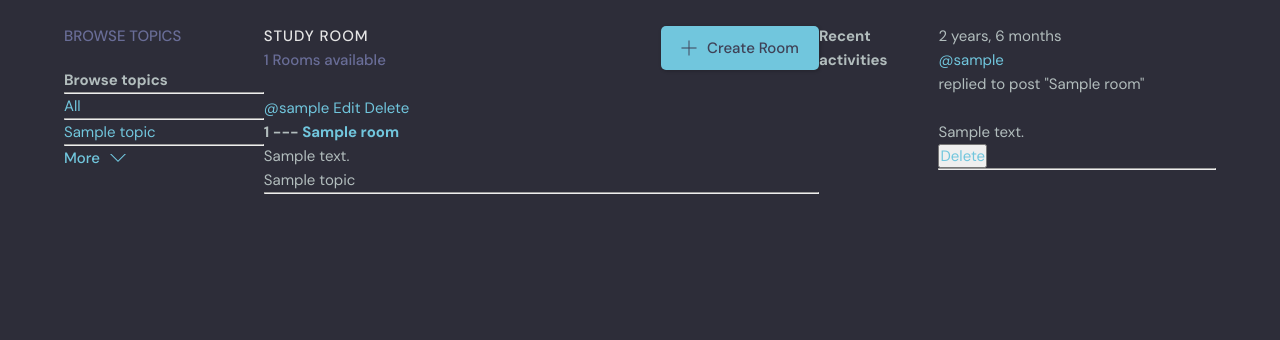
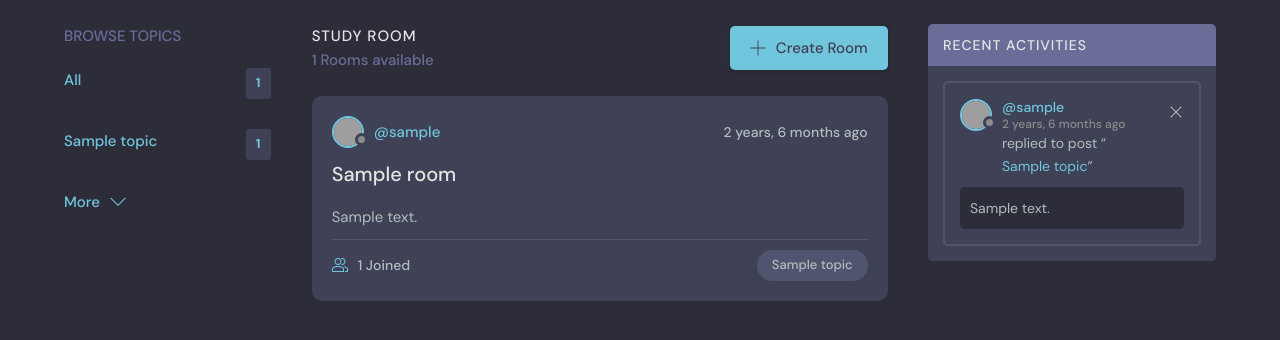
Before and after one commit to alejandroBarraza/chatApp, a Django app: page / in a window 1280 px wide. Shown: the part 76-416 px from the top of the page. Run offline with Django 4.2, Linux system fonts and the light colour scheme; a user stored in the database is signed in; tables that the repository leaves empty hold one stand-in row (values such as "Sample post"); grey boxes are pictures that could not be loaded.

Commit message:
update feed components

```diff
--- a/base/templates/base/activity_feed_component.html
+++ b/base/templates/base/activity_feed_component.html
@@ -1,23 +1,38 @@
-<h2>Recent activities</h2>
-{% for act in activity_feed  %}
-<div class="activity-user">
-    <small>{{act.created|timesince}}</small>
-    <br>
-    <a href="{% url 'profile' act.user.id %}">@{{act.user}}</a>
-    <p>replied to post "{{act.room}}"</p>
-    <br>
-    <p>{{act.body}}</p>
-    {% if request.user == act.user %}
-    <div class="comment-form">
-        <form method="POST" actions="">
-            {% csrf_token %}
-            <button>
-                <a href="{% url 'delete-message' act.id %}">Delete</a>
-            </button>
-        </form>
+<div class="activities">
+    <div class="activities__header">
+      <h2>Recent Activities</h2>
     </div>
-    <hr>
-    {% endif %}
-
+    {% for act in activity_feed  %}
+    <div class="activities__box">
+      <div class="activities__boxHeader roomListRoom__header">
+        <a href="{% url 'profile' act.user.id %}" class="roomListRoom__author">
+          <div class="avatar avatar--small">
+            <img src="https://randomuser.me/api/portraits/women/11.jpg" />
+          </div>
+          <p>
+            @{{act.user}}
+            <span>{{act.created|timesince}} ago</span>
+          </p>
+        </a>
+        <div class="roomListRoom__actions">
+            {% if request.user == act.user %}
+            <a href="{% url 'delete-message' act.id %}">
+                <svg version="1.1" xmlns="http://www.w3.org/2000/svg" width="32" height="32" viewBox="0 0 32 32">
+                <title>remove</title>
+                <path
+                    d="M27.314 6.019l-1.333-1.333-9.98 9.981-9.981-9.981-1.333 1.333 9.981 9.981-9.981 9.98 1.333 1.333 9.981-9.98 9.98 9.98 1.333-1.333-9.98-9.98 9.98-9.981z"
+                ></path>
+                </svg>
+            </a>
+            {% endif %}
+        </div>
+      </div>
+      <div class="activities__boxContent">
+        <p>replied to post “<a href="{% url 'room' act.room.id %}">{{act.room.topic}}</a>”</p>
+        <div class="activities__boxRoomContent">
+          {{act.body}}
+        </div>
+      </div>
+    </div>
+    {% endfor %}
 </div>
-{% endfor %}
--- a/base/templates/base/feed_component.html
+++ b/base/templates/base/feed_component.html
@@ -1,14 +1,43 @@
+
 {% for room in rooms %}
-<div>
-    <a href="{% url 'profile' room.host.id %}">@{{room.host.username}}</a>
-
-    {% if request.user == room.host %}
-    <a href="{% url 'update-room' room.id %}">Edit</a>
-    <a href="{% url 'delete-room' room.id %}">Delete</a>
-    {% endif %}
-    <h3>{{room.id}} --- <a href="{% url 'room' room.id %}">{{room.name}}</a> </h3>
-    <p>{{room.description}}</p>
-    <small>{{room.topic.name}}</small>
-    <hr>
+<div class="roomListRoom">
+  <div class="roomListRoom__header">
+    <a href="{% url 'profile' room.host.id %}" class="roomListRoom__author">
+      <div class="avatar avatar--small">
+        <img src="https://randomuser.me/api/portraits/women/11.jpg" />
+      </div>
+      <span>@{{room.host}}</span>
+    </a>
+    <div class="roomListRoom__actions">
+      <span>{{room.created|timesince}} ago</span>
+    </div>
+  </div>
+  <div class="roomListRoom__content">
+    <a href="{% url 'room' room.id %}">{{room.name}}</a>
+    <p>
+      {{room.description}}
+    </p>
+  </div>
+  <div class="roomListRoom__meta">
+    <a href="{% url 'room' room.id %}" class="roomListRoom__joined">
+      <svg version="1.1" xmlns="http://www.w3.org/2000/svg" width="32" height="32" viewBox="0 0 32 32">
+        <title>user-group</title>
+        <path
+          d="M30.539 20.766c-2.69-1.547-5.75-2.427-8.92-2.662 0.649 0.291 1.303 0.575 1.918 0.928 0.715 0.412 1.288 1.005 1.71 1.694 1.507 0.419 2.956 1.003 4.298 1.774 0.281 0.162 0.456 0.487 0.456 0.85v4.65h-4v2h5c0.553 0 1-0.447 1-1v-5.65c0-1.077-0.56-2.067-1.461-2.584z"
+        ></path>
+        <path
+          d="M22.539 20.766c-6.295-3.619-14.783-3.619-21.078 0-0.901 0.519-1.461 1.508-1.461 2.584v5.65c0 0.553 0.447 1 1 1h22c0.553 0 1-0.447 1-1v-5.651c0-1.075-0.56-2.064-1.461-2.583zM22 28h-20v-4.65c0-0.362 0.175-0.688 0.457-0.85 5.691-3.271 13.394-3.271 19.086 0 0.282 0.162 0.457 0.487 0.457 0.849v4.651z"
+        ></path>
+        <path
+          d="M19.502 4.047c0.166-0.017 0.33-0.047 0.498-0.047 2.757 0 5 2.243 5 5s-2.243 5-5 5c-0.168 0-0.332-0.030-0.498-0.047-0.424 0.641-0.944 1.204-1.513 1.716 0.651 0.201 1.323 0.331 2.011 0.331 3.859 0 7-3.141 7-7s-3.141-7-7-7c-0.688 0-1.36 0.131-2.011 0.331 0.57 0.512 1.089 1.075 1.513 1.716z"
+        ></path>
+        <path
+          d="M12 16c3.859 0 7-3.141 7-7s-3.141-7-7-7c-3.859 0-7 3.141-7 7s3.141 7 7 7zM12 4c2.757 0 5 2.243 5 5s-2.243 5-5 5-5-2.243-5-5c0-2.757 2.243-5 5-5z"
+        ></path>
+      </svg>
+      {{room.participants.count}} Joined
+    </a>
+    <p class="roomListRoom__topic">{{room.topic}}</p>
+  </div>
 </div>
 {% endfor %}
--- a/base/templates/base/topics_container.html
+++ b/base/templates/base/topics_container.html
@@ -1,16 +1,11 @@
-<h3>
-    Browse topics
+<ul class="topics__list">
+    <li>
+        <a href="{% url 'home' %}" class="active">All<span>{{topics.count}}</span></a>
+    </li>
 
-</h3>
-<hr>
-
-<div>
-    <a href="{% url 'home' %}">All</a>
-    <hr>
     {% for topic in topics %}
-    <div>
-        <a href="{% url 'home' %}?q={{topic.name}}" >{{topic.name}}</a>
-        <hr>
-    </div>
+    <li>
+        <a href="{% url 'home' %}?q={{topic.name}}" class="active">{{topic.name}} <span>{{topic.room_set.all.count}}</span></a>
+    </li>
     {% endfor %}
-</div>
+</ul>
```
